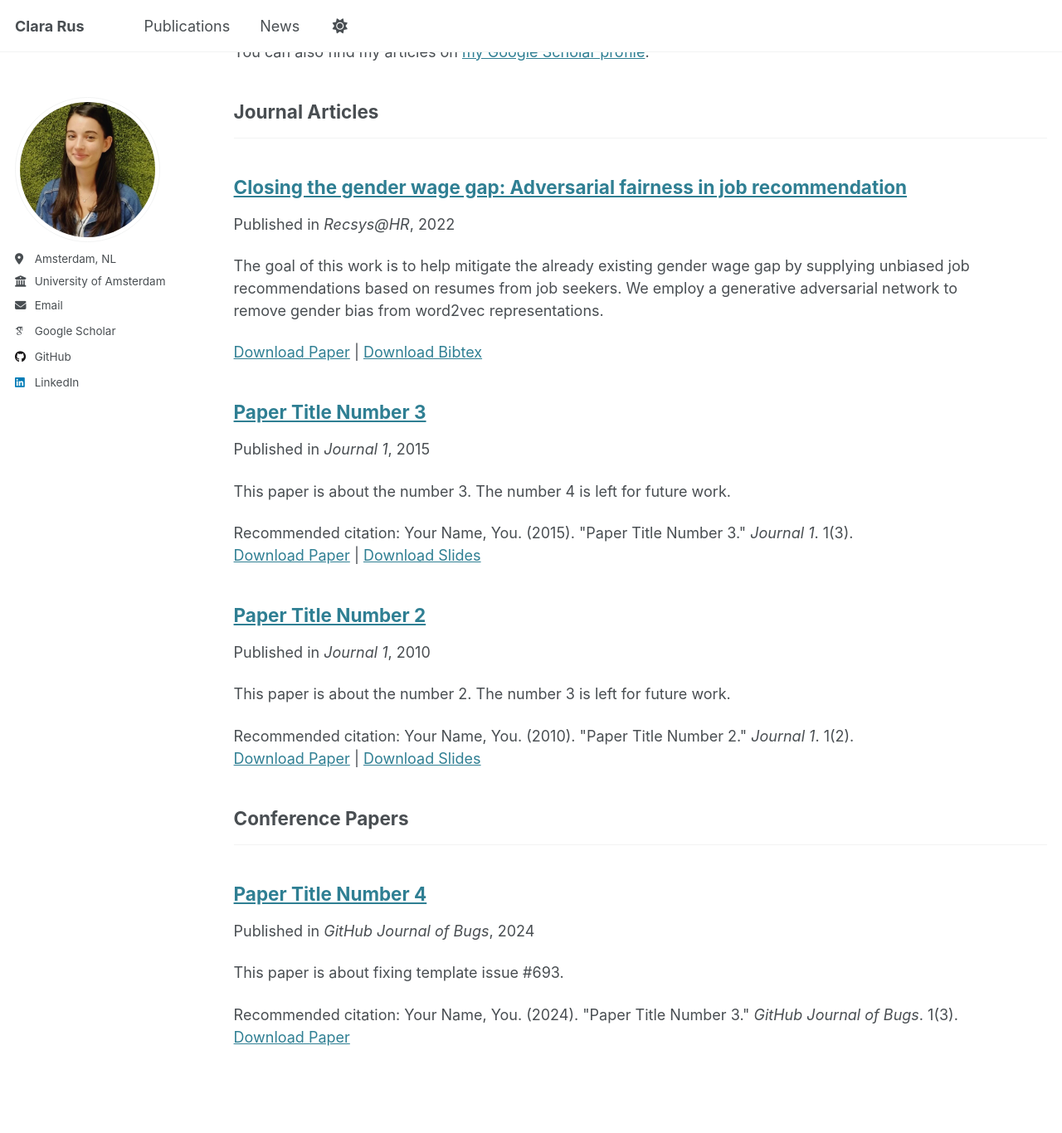
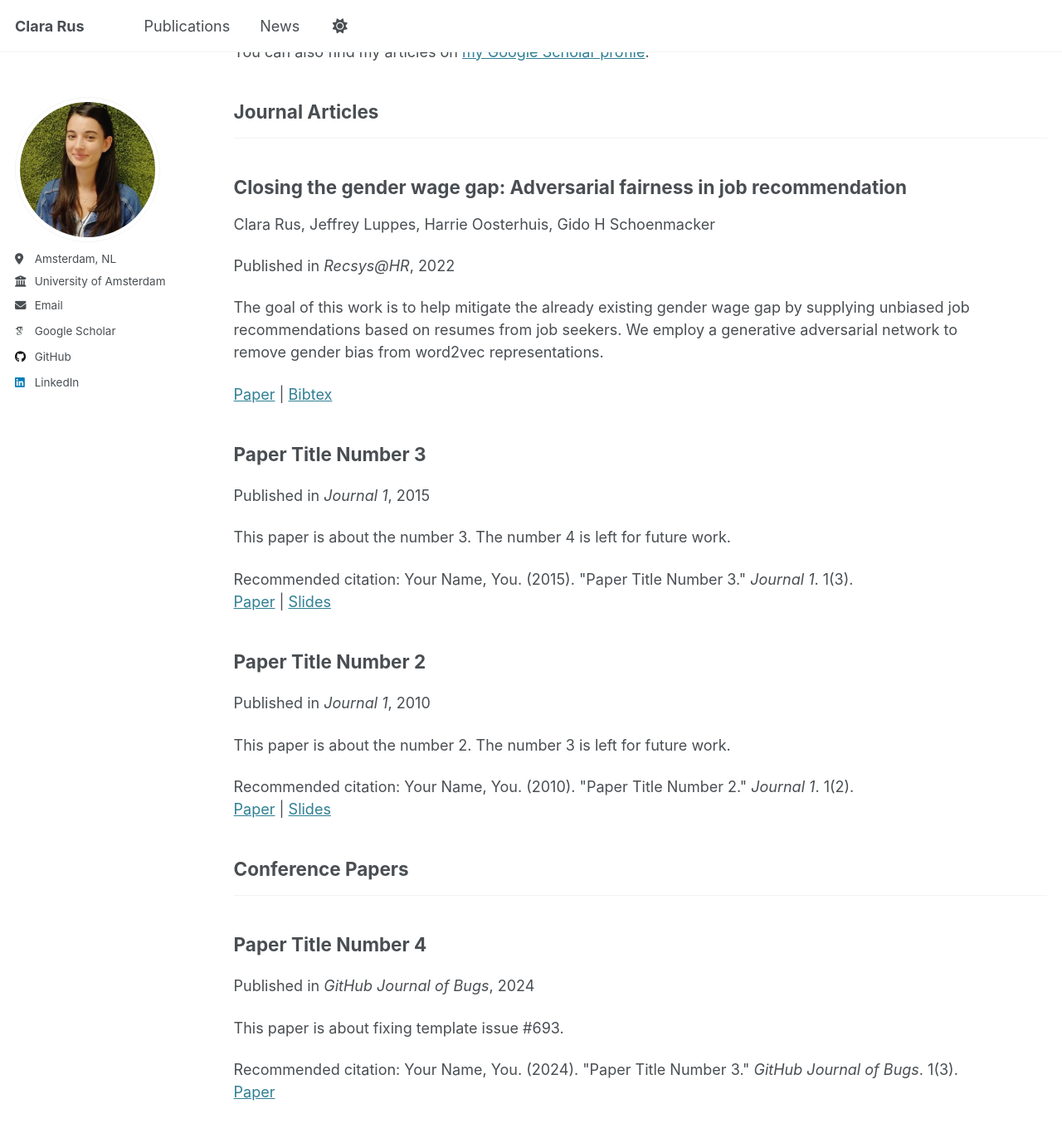
Before and after one commit to ClaraRus/ClaraRus.github.io, a Jekyll site: the page built from _pages/publications.html, in a window 1280 px wide and 1400 px high, scrolled down 273 px. Shown: the top 1366 px of the window at 83% size. Built offline with Jekyll 4.4.1, drawn with Linux system fonts in a browser that asks for light colours; some web fonts are replaced.

Commit message:
Update archive-single.html

```diff
--- a/_includes/archive-single.html
+++ b/_includes/archive-single.html
@@ -30,7 +30,7 @@
       {% if post.link %}
         <a href="{{ post.link }}">{{ title }}</a> <a href="{{ base_path }}{{ post.url }}" rel="permalink"><i class="fa fa-link" aria-hidden="true" title="permalink"></i><span class="sr-only">Permalink</span></a>
       {% else %}
-        <a href="{{ base_path }}{{ post.url }}" rel="permalink">{{ title }}</a>
+        {{ title }}
       {% endif %}
     </h2>
 
@@ -41,6 +41,7 @@
         {% if post.collection == 'teaching' %}
           <p> {{ post.type }}, <i>{{ post.venue }}</i>, {{ post.date | default: "1900-01-01" | date: "%Y" }} </p>
         {% elsif post.collection == 'publications' %}
+          <p>{{post.authors}}<p>
           <p>Published in <i>{{ post.venue }}</i>, {{ post.date | default: "1900-01-01" | date: "%Y" }} </p>
         {% elsif post.date %}
          <p class="page__date"><strong><i class="fa fa-fw fa-calendar" aria-hidden="true"></i> {{ site.data.ui-text[site.locale].date_label | default: "Published:" }}</strong> <time datetime="{{ post.date | default: "1900-01-01" | date_to_xmlschema }}">{{ post.date | default: "1900-01-01" | date: "%B %d, %Y" }}</time></p>
@@ -53,31 +54,31 @@
     {% endif %}
 
     {% if post.citation and post.paperurl and post.slidesurl and post.bibtexurl %}
-      <p>Recommended citation: {{ post.citation }}<br /><a href="{{ post.paperurl }}">Download Paper</a> | <a href="{{ post.slidesurl }}">Download Slides</a> | <a href="{{ post.bibtexurl }}">Download Bibtex</a></p>
+      <p>Recommended citation: {{ post.citation }}<br /><a href="{{ post.paperurl }}">Paper</a> | <a href="{{ post.slidesurl }}">Slides</a> | <a href="{{ post.bibtexurl }}">Bibtex</a></p>
     {% elsif post.citation and post.paperurl and post.slidesurl %}
-      <p>Recommended citation: {{ post.citation }}<br /><a href="{{ post.paperurl }}">Download Paper</a> | <a href="{{ post.slidesurl }}">Download Slides</a></p>
+      <p>Recommended citation: {{ post.citation }}<br /><a href="{{ post.paperurl }}">Paper</a> | <a href="{{ post.slidesurl }}">Slides</a></p>
     {% elsif post.citation and post.paperurl and post.bibtexurl %}
-      <p>Recommended citation: {{ post.citation }}<br /><a href="{{ post.paperurl }}">Download Paper</a> | <a href="{{ post.bibtexurl }}">Download Bibtex</a></p>
+      <p>Recommended citation: {{ post.citation }}<br /><a href="{{ post.paperurl }}">Paper</a> | <a href="{{ post.bibtexurl }}">Bibtex</a></p>
     {% elsif post.citation and post.paperurl %}
-      <p>Recommended citation: {{ post.citation }}<br /><a href="{{ post.paperurl }}">Download Paper</a></p>
+      <p>Recommended citation: {{ post.citation }}<br /><a href="{{ post.paperurl }}">Paper</a></p>
     {% elsif post.citation and post.slidesurl and post.bibtexurl %}
-      <p>Recommended citation: {{ post.citation }}<br /><a href="{{ post.slidesurl }}">Download Slides</a> | <a href="{{ post.bibtexurl}}">Download Bibtex</a></p>
+      <p>Recommended citation: {{ post.citation }}<br /><a href="{{ post.slidesurl }}">Slides</a> | <a href="{{ post.bibtexurl}}">Bibtex</a></p>
     {% elsif post.citation and post.slidesurl %}
-      <p>Recommended citation: {{ post.citation }}<br /><a href="{{ post.slidesurl }}">Download Slides</a></p>
+      <p>Recommended citation: {{ post.citation }}<br /><a href="{{ post.slidesurl }}">Slides</a></p>
     {% elsif post.citation and post.bibtexurl %}
-      <p>Recommended citation: {{ post.citation }}<br /><a href="{{ post.bibtexurl }}">Download Bibtex</a></p>
+      <p>Recommended citation: {{ post.citation }}<br /><a href="{{ post.bibtexurl }}">Bibtex</a></p>
     {% elsif post.citation %}
       <p>Recommended citation: {{ post.citation }}</p>
     {% elsif post.paperurl and post.bibtexurl %}
-      <p><a href=" {{ post.paperurl }} ">Download Paper</a> | <a href="{{ post.bibtexurl }}">Download Bibtex</a></p>
+      <p><a href=" {{ post.paperurl }} ">Paper</a> | <a href="{{ post.bibtexurl }}">Bibtex</a></p>
     {% elsif post.paperurl %}
-      <p><a href=" {{ post.paperurl }} ">Download Paper</a></p>
+      <p><a href=" {{ post.paperurl }} ">Paper</a></p>
     {% elsif post.slidesurl and post.bibtexurl %}
-      <p><a href="{{ post.slidesurl }}">Download Slides</a> | <a href="{{ post.bibtexurl }}">Download Bibtex</a></p>
+      <p><a href="{{ post.slidesurl }}">Slides</a> | <a href="{{ post.bibtexurl }}">Bibtex</a></p>
     {% elsif post.slidesurl %}
-      <p><a href="{{ post.slidesurl }}">Download Slides</a></p>
+      <p><a href="{{ post.slidesurl }}">Slides</a></p>
     {% elsif post.bibtexurl %}
-      <p><a href="{{ post.bibtexurl }}">Download Bibtex</a></p>
+      <p><a href="{{ post.bibtexurl }}">Bibtex</a></p>
     {% endif %}
 
   </article>
```
